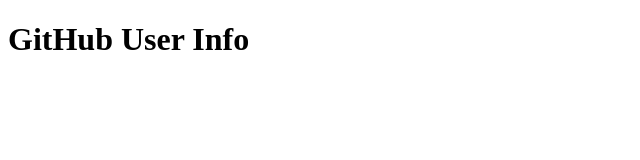
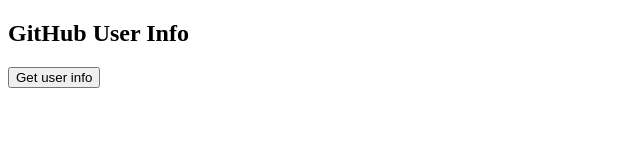
Before and after one commit to sandonemaki/js_app_1, a plain HTML site: page ajaxapp/index.html in a window 1280 px wide. Shown: the whole page, without its empty margins (0-640 px from the left). Drawn offline with Linux system fonts and the light colour scheme.

Commit message:
Ajax通_HTTP通信の検証をした

```diff
--- a/ajaxapp/index.html
+++ b/ajaxapp/index.html
@@ -5,8 +5,9 @@
     <title>Ajax Example</title>
   </head>
   <body>
-    <h1>GitHub User Info</h1>
+    <h2>GitHub User Info</h2>
+
+    <button onclick="fetchUserInfo('js-primer-example');">Get user info</button>
     <script src="index.js"></script>
-    <!-- <script src="node/sample/server.js"></script> -->
   </body>
 </html>
--- a/ajaxapp/index.js
+++ b/ajaxapp/index.js
@@ -1,2 +1,18 @@
-console.log("index.js: loaded");
-console.log("ああ");
+function fetchUserInfo(userId) {
+    fetch(`https://api.github.com/users/${encodeURIComponent(userId)}`)
+        .then(response => {
+        console.log(response.status);
+      // エラーレスポンスが返されたことを検知する
+      if (!response.ok) {
+        console.error("エラーレスポンス", response);
+      } else {
+        return response.json().then(userInfo => {
+          console.log(userInfo);
+        });
+      }
+    }).catch(error => {
+      console.error(error);
+    });
+}
+/* この行は本編とは無関係であるため無視してください。 */
+window.fetchUserInfo = fetchUserInfo;
```
